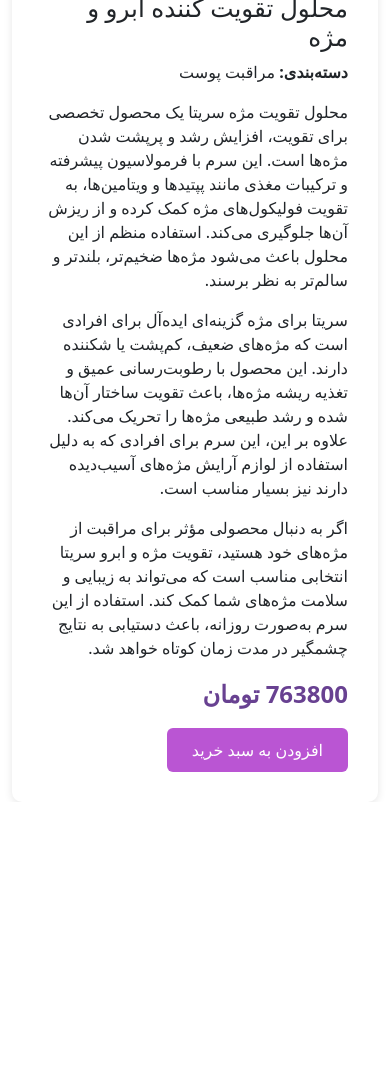
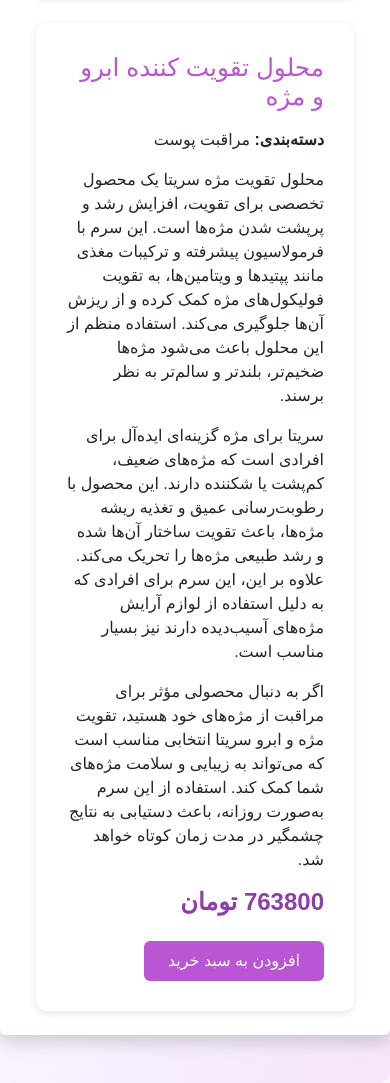
Before and after one commit to SaraKazemzadeAttar/OnlineShop_with_Django, a Django app: page /products/1 in a window 390 px wide. Shown: the part 312-1395 px from the top of the page. Before the commit the page ends 1114 px from the top, so only its background shows below. Run offline with Django 5.2, Linux system fonts and the light colour scheme; a user stored in the database is signed in; data comes from the database, SQL or seed files in the repository; some libraries are stand-ins or nearby versions.

Commit message:
change style of product details

```diff
--- a/home/static/products_details.css
+++ b/home/static/products_details.css
@@ -32,10 +32,12 @@
     padding: 10px 25px;
     border-radius: 6px;
     font-size: 16px;
+    transition: transform 0.2s, background-color 0.2s;
 }
 
 .add-to-cart:hover{
     background-color: darkorchid;
+    transform: scale(1.05);
 }
 
 .auth-form-container {
@@ -65,3 +67,13 @@
 .btn-auth:hover {
     background-color: mediumorchid;
 }
+body {
+    font-family: 'Poppins', 'Vazirmatn', sans-serif;
+    background-color: #f9f4fc;
+}
+
+
+.product-container {
+    background: linear-gradient(to bottom right, #ffffff, #f3e6f9);
+    border-radius: 12px;
+}
--- a/home/templates/product_detail.html
+++ b/home/templates/product_detail.html
@@ -11,19 +11,18 @@
     <link rel="stylesheet" href="{% static 'products_details.css' %}">
 </head>
 <body>
-
-<div class="container product-container">
-    <div class="row">
-        <div class="col-md-6">
-            <img src="{{ product.image.url }}" alt="{{ product.name }}" class="product-image img-fluid">
+<div class="container product-container py-5">
+    <div class="row align-items-center shadow rounded p-4" style="background: #fff;">
+        <div class="col-md-6 mb-4 mb-md-0">
+            <img src="{{ product.image.url }}" alt="{{ product.name }}" class="product-image img-fluid rounded shadow-sm">
         </div>
         <div class="col-md-6">
             <div class="product-info">
-                <h2>{{ product.name }}</h2>
+                <h2 class="mb-3" style="color: mediumorchid;">{{ product.name }}</h2>
                 <p><strong>دسته‌بندی:</strong> {{ product.category.name }}</p>
-                <p>{{ product.description|linebreaks }}</p>
-                <p class="price">{{ product.price|floatformat:"0" }} تومان</p>
-                <a href="{% url 'cart' %}" class="btn btn-primary add-to-cart">افزودن به سبد خرید</a>
+                <p class="text-muted">{{ product.description|linebreaks }}</p>
+                <p class="price h4 mt-3 mb-4" style="color: #8B3FA7;">{{ product.price|floatformat:"0" }} تومان</p>
+                <a href="{% url 'cart' %}" class="btn add-to-cart px-4 py-2">افزودن به سبد خرید</a>
             </div>
         </div>
     </div>
```
